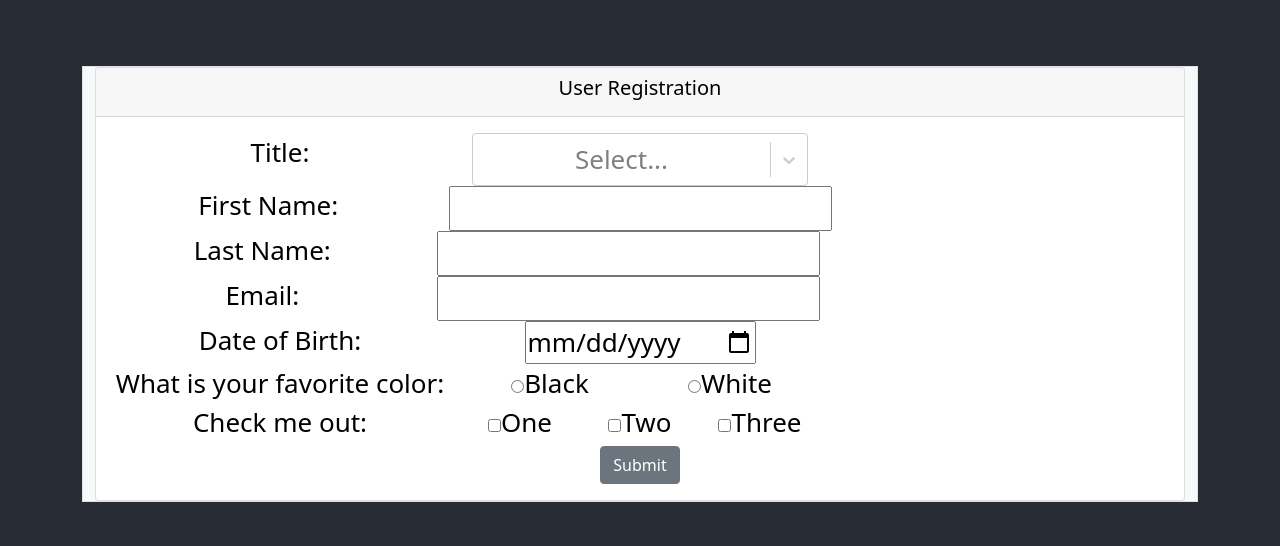
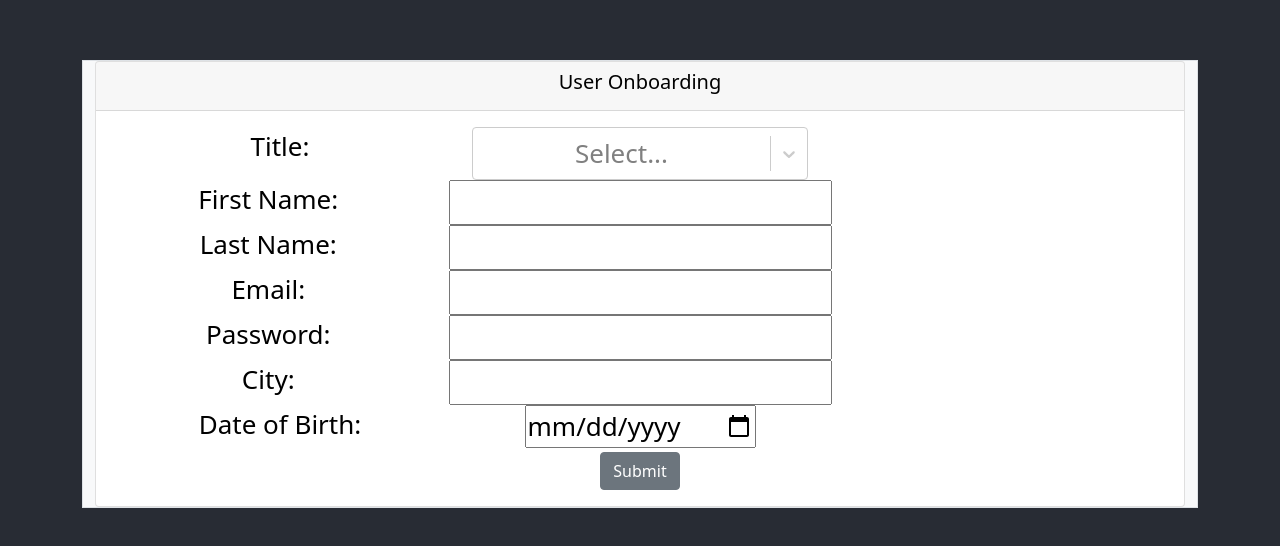
Before and after one commit to RuchetaG/time-tracker, a React (Create React App) app: page / in a window 1280 px wide. Shown: the part 116-662 px from the top of the page. Built offline with nearby package versions, Linux system fonts and the light colour scheme.

Commit message:
adding signup api

```diff
--- a/src/App.tsx
+++ b/src/App.tsx
@@ -1,35 +1,16 @@
 import React from "react";
-import logo from "./logo.svg";
 import "./App.css";
 
 import { Link } from "./link-tag";
 import { FormFields } from "./form";
 import { CustomDropdown } from "./dropdown";
-
-const user = [
-  {
-    name: "Ashish",
-    city: "Amravati",
-    age: 29,
-  },
-  {
-    name: "Rucheta",
-    city: "Mumbai",
-    age: 30,
-  },
-];
+import { SignUpForm } from "./signup";
 
 function App() {
   return (
     <div className="App">
       <header className="App-header">
-        {/* <img src={logo} className="App-logo" alt="logo" /> */}
-        <FormFields></FormFields>
-        {/* <p>
-          Edit <code>src/App.tsx</code> and save to reload.
-        </p>
-        <Link user={user[0]}></Link>
-        <Link user={user[1]}></Link> */}
+        <SignUpForm></SignUpForm>
       </header>
     </div>
   );
--- a/src/form.tsx
+++ b/src/form.tsx
@@ -21,7 +21,7 @@ import {
 import { Formik, Form, Field } from "formik";
 import * as Yup from "yup";
 import { CustomDropdown } from "./dropdown";
-import { FormInput } from "./FormInput";
+import { FormInput } from "./formInput";
 import axios from "axios";
 
 const signUpSchema = Yup.object().shape({
@@ -37,7 +37,7 @@ const signUpSchema = Yup.object().shape({
   checked: Yup.array().required("Check one or more"),
 });
 
-interface IAddress{
+interface IAddress {
   line1: string;
   line2: string;
   city: string;
--- /dev/null
+++ b/src/signup.tsx
@@ -0,0 +1,159 @@
+import React from "react";
+import {
+  Label,
+  Button,
+  Card,
+  CardBody,
+  CardTitle,
+  Container,
+  Row,
+  Col,
+  CardHeader,
+  Alert,
+} from "reactstrap";
+import { Formik, Form, Field } from "formik";
+import * as Yup from "yup";
+import { CustomDropdown } from "./dropdown";
+import { FormInput } from "./formInput";
+import axios from "axios";
+
+const signUpSchema = Yup.object().shape({
+  firstName: Yup.string()
+    .min(2, "Name should be at least 2 characters long")
+    .max(64, "Specified name is too long"),
+  lastName: Yup.string()
+    .min(2, "Name should be atleast 2 characters long")
+    .max(64, "Specified name is too long"),
+  email: Yup.string().email("Email is invalid"),
+  dob: Yup.date()
+    .max(new Date("01-01-2030"), "Enter date before 01-01-2030")
+    .required("DOB field is required"),
+  cityInput: Yup.string().required("City field is required"),
+});
+
+interface UserSignup {
+  title: any;
+  firstName: string;
+  lastName: string;
+  email: string;
+  password: string;
+  dob: Date | null;
+  cityInput: string;
+}
+
+export const SignUpForm = () => {
+  const signupUser = (requestPayload: UserSignup) => {
+    const URL = "https://api.sampleapis.com/coffee/hot";
+
+    axios
+      .post(URL, requestPayload)
+      .then(function (response) {
+        console.log("success:", response);
+      })
+      .catch(function (error) {
+        console.log("Error: ", error);
+      });
+  };
+
+  return (
+    <Formik
+      initialValues={{
+        title: "",
+        firstName: "",
+        lastName: "",
+        email: "",
+        password: "",
+        dob: null,
+        cityInput: "",
+      }}
+      validationSchema={signUpSchema}
+      onSubmit={(values) => {
+        // same shape as initial values
+        console.log(values);
+        signupUser(values);
+      }}
+    >
+      {({ errors, touched, values }) => (
+        <Form className="container">
+          <Container className="bg-light border" fluid>
+            <Row>
+              <Col>
+                <div>
+                  <Card>
+                    <CardHeader>
+                      <CardTitle tag="h5" className="color-black">
+                        User Onboarding
+                      </CardTitle>
+                    </CardHeader>
+                    <CardBody>
+                      <Row>
+                        <Col className="color-black">
+                          <Label>Title: </Label>
+                        </Col>
+                        <Col>
+                          <CustomDropdown></CustomDropdown>
+                        </Col>
+                        <Col></Col>
+                      </Row>
+                      <FormInput
+                        labelText="First Name: "
+                        name="firstName"
+                        errors={errors}
+                        touched={touched}
+                        values={values}
+                      ></FormInput>
+                      <FormInput
+                        labelText="Last Name: "
+                        name="lastName"
+                        errors={errors}
+                        touched={touched}
+                        values={values}
+                      ></FormInput>
+                      <FormInput
+                        labelText="Email: "
+                        name="email"
+                        errors={errors}
+                        touched={touched}
+                        values={values}
+                      ></FormInput>
+                      <FormInput
+                        labelText="Password: "
+                        name="password"
+                        errors={errors}
+                        touched={touched}
+                        values={values}
+                      ></FormInput>
+                      <FormInput
+                        labelText="City: "
+                        name="cityInput"
+                        errors={errors}
+                        touched={touched}
+                        values={values}
+                      ></FormInput>
+                      <Row>
+                        <Col>
+                          <Label className="color-black" check>
+                            Date of Birth:{" "}
+                          </Label>
+                        </Col>
+                        <Col>
+                          <Field name="dob" type="date" />
+                        </Col>
+                        <Col>
+                          {errors.dob && touched.dob ? (
+                            <Alert color="danger">{errors.dob}</Alert>
+                          ) : null}
+                        </Col>
+                      </Row>
+                      <Button>Submit</Button>
+                    </CardBody>
+                  </Card>
+                </div>
+              </Col>
+            </Row>
+          </Container>
+        </Form>
+      )}
+    </Formik>
+  );
+};
```
